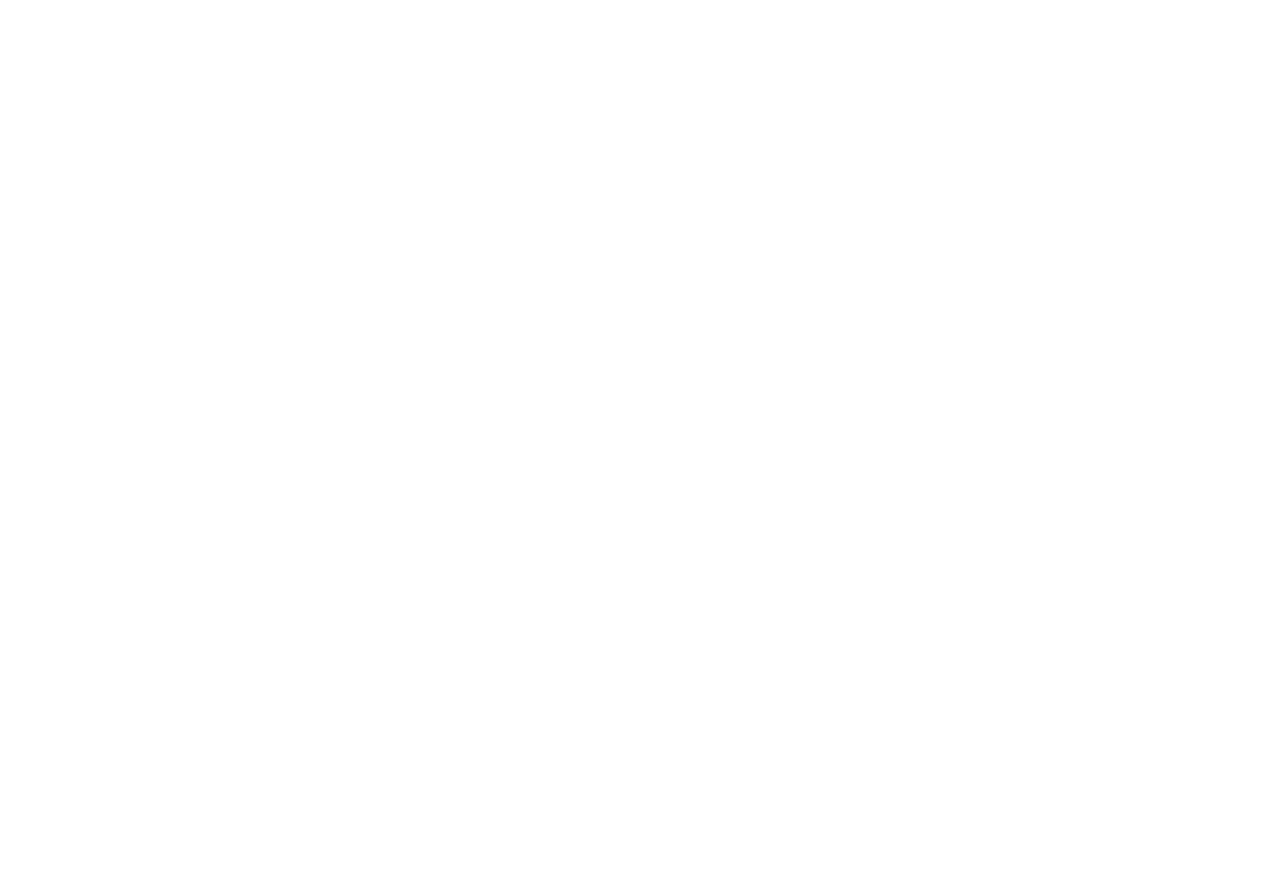
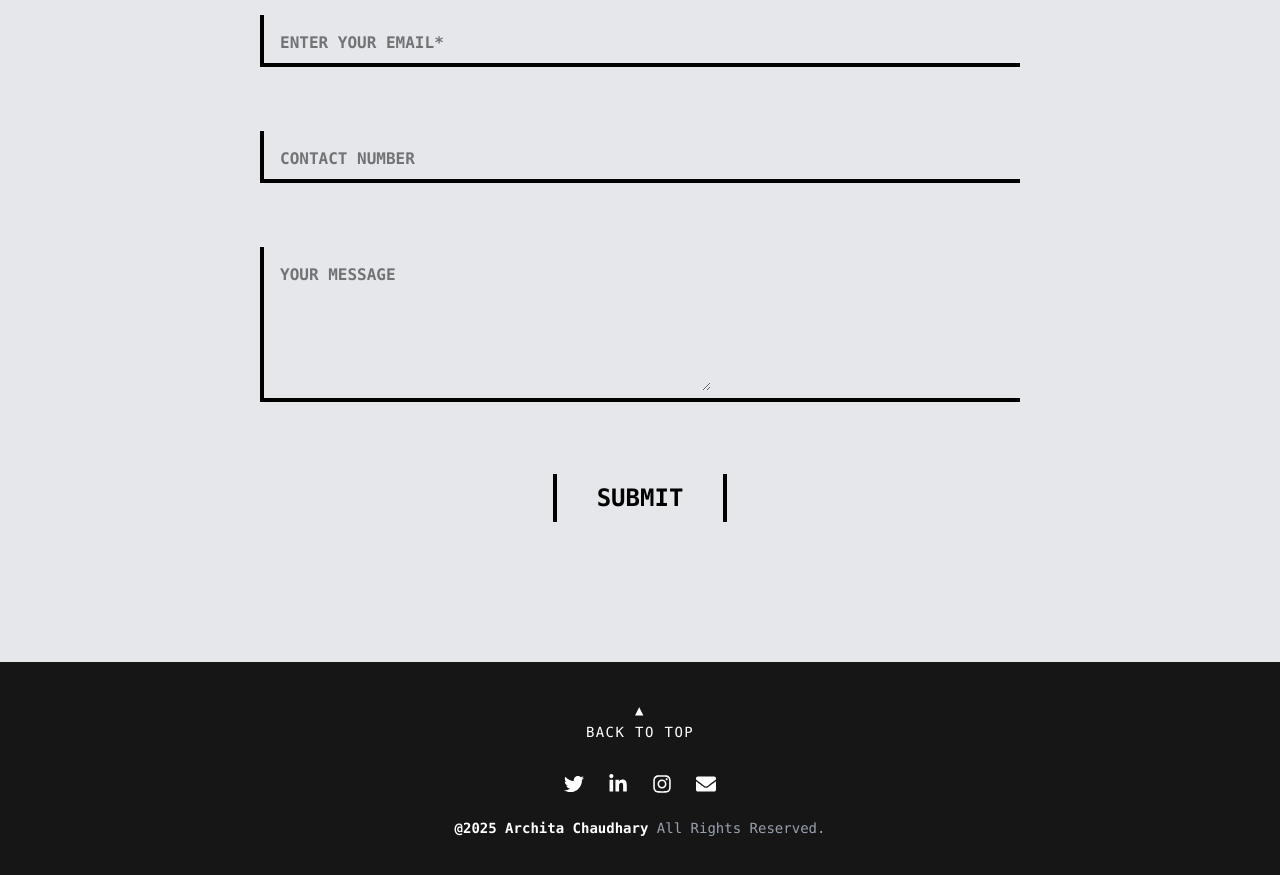
Before and after one commit to archita172004/portfolio, a Next.js app: page / in a window 1280 px wide. Shown: the part 3960-4835 px from the top of the page. Before the commit the page ends 3591 px from the top, so only its background shows below. Built offline with nearby package versions, Linux system fonts and the light colour scheme.

Commit message:
footer added

```diff
--- a/src/app/layout.tsx
+++ b/src/app/layout.tsx
@@ -3,6 +3,8 @@
 import Aboutme from "@/components/Aboutme";
 import "./globals.css";
 import Skills from "@/components/Skills";
+import Contact from "@/components/Contact";
+import Footer from "@/components/Footer";
 // import Navbar from "@/components/Navbar";
 
 // const geistSans = Geist({
@@ -35,6 +37,8 @@
         {children}
         <Aboutme />
         <Skills />
+        <Contact />
+        <Footer />
       </body>
     </html>
   );
--- /dev/null
+++ b/src/components/Contact.jsx
@@ -0,0 +1,62 @@
+import React from "react";
+
+const Contact = () => {
+  return (
+    <div className="bg-gray-200 w-full font-mono py-20">
+      <div className="container mx-auto px-4 max-w-4xl">
+        {/* Header */}
+        <div className="flex justify-center mb-16">
+          <div className="border-6 border-black px-12 py-6">
+            <h2 className="text-2xl font-extrabold tracking-widest">
+              C O N T A C T
+            </h2>
+          </div>
+        </div>
+
+        <div className="m-5">
+          <form className="flex flex-col space-y-4 ">
+            <div className="border-l-4 border-black border-b-4 m-8 ">
+              <input
+                type="text"
+                className="pb-2 p-4 font-bold outline-none border-none"
+                placeholder="ENTER YOUR NAME*"
+              />
+            </div>
+            <div className="border-l-4 border-black border-b-4 m-8">
+              <input
+                type="email"
+                placeholder="ENTER YOUR EMAIL*"
+                className="pb-2 p-4 font-bold outline-none border-none"
+              ></input>
+            </div>
+
+            <div className="border-l-4 border-black border-b-4 m-8">
+              <input
+                type="text"
+                placeholder="CONTACT NUMBER"
+                className="pb-2 p-4 font-bold outline-none border-none"
+              ></input>
+            </div>
+            <div className="border-l-4 border-black border-b-4 m-8">
+              <textarea
+                id="message"
+                name="message"
+                rows="5"
+                cols="40"
+                placeholder="YOUR MESSAGE"
+                className="pb-2 p-4 font-bold outline-none border-none"
+              ></textarea>
+            </div>
+            <div className="flex justify-center m-10">
+              <button className="border-l-4 border-r-4 border-black px-10 hover:bg-gray-300 transition-colors font-bold text-2xl py-2 ">
+                SUBMIT
+              </button>
+            </div>
+          </form>
+        </div>
+      </div>
+    </div>
+  );
+};
+
+export default Contact;
--- /dev/null
+++ b/src/components/Footer.jsx
@@ -0,0 +1,71 @@
+"use client";
+import React from "react";
+import {
+  FaTwitter,
+  FaLinkedinIn,
+  FaInstagram,
+  FaEnvelope,
+} from "react-icons/fa";
+
+const Footer = () => {
+  const scrollToTop = () => {
+    window.scrollTo({ top: 0, behavior: "smooth" });
+  };
+  return (
+    <footer className="bg-[#161616] text-white py-10 text-center">
+      {/* Back to Top */}
+      <div className="mb-6">
+        <button
+          onClick={scrollToTop}
+          className="text-sm uppercase tracking-widest mb-2 hover:opacity-80 transition"
+        >
+          <span className="inline-block animate-bounce">&#9650;</span>
+          <br />
+          Back to Top
+        </button>
+      </div>
+
+      {/* Social Icons */}
+      <div className="flex justify-center gap-6 mb-6 text-xl">
+        <a
+          href="https://twitter.com"
+          target="_blank"
+          rel="noopener noreferrer"
+          className="hover:opacity-80 transition"
+        >
+          <FaTwitter />
+        </a>
+        <a
+          href="https://linkedin.com"
+          target="_blank"
+          rel="noopener noreferrer"
+          className="hover:opacity-80 transition"
+        >
+          <FaLinkedinIn />
+        </a>
+        <a
+          href="https://instagram.com"
+          target="_blank"
+          rel="noopener noreferrer"
+          className="hover:opacity-80 transition"
+        >
+          <FaInstagram />
+        </a>
+        <a
+          href="mailto:example@example.com"
+          className="hover:opacity-80 transition"
+        >
+          <FaEnvelope />
+        </a>
+      </div>
+
+      {/* Copyright */}
+      <div className="text-sm text-gray-400">
+        <strong className="text-white">@2025 Archita Chaudhary</strong> All
+        Rights Reserved.
+      </div>
+    </footer>
+  );
+};
+
+export default Footer;
```
